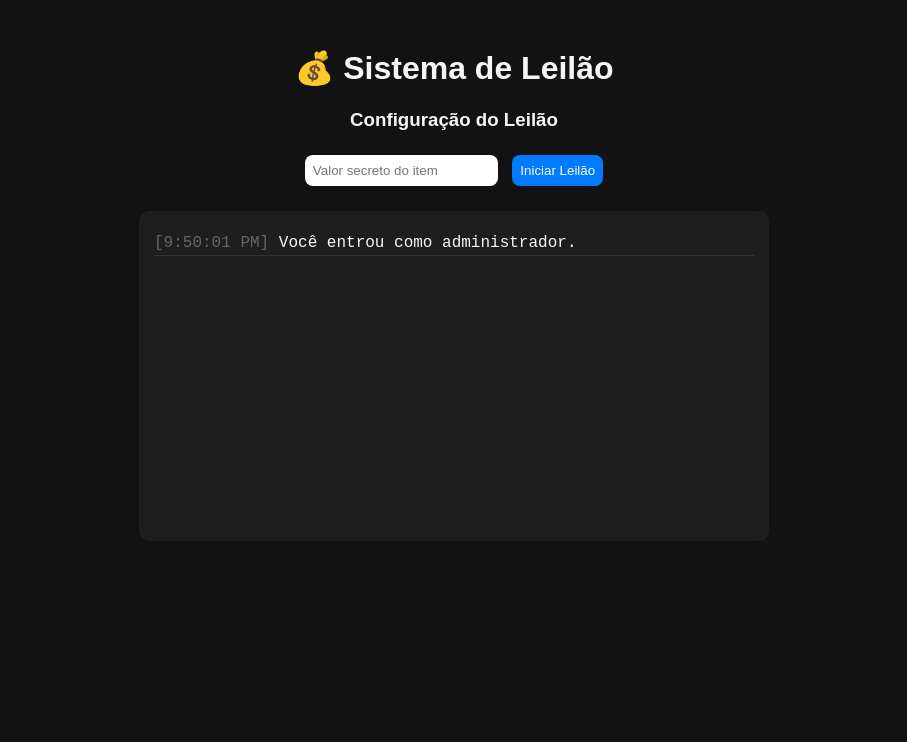
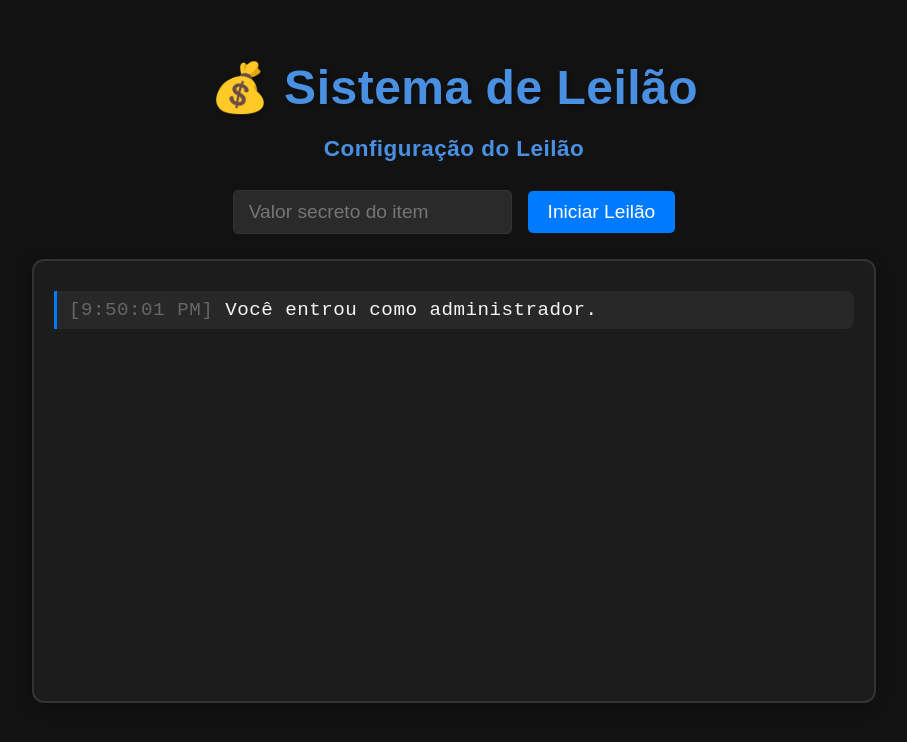
Before and after one commit to WILL-JKI/leilao-socketio, a website: page public/index.html in a window 1280 px wide. Both pictures are taken after a click on the button "Entrar como ADMIN". Shown: the whole page, without its empty margins (186-1093 px from the left). Drawn offline with nearby package versions, Linux system fonts and the light colour scheme; no server answers; a web font is replaced by a local one.

Commit message:
feat: fonte The Jersey 25 adicionada

```diff
--- a/public/index.html
+++ b/public/index.html
@@ -3,15 +3,20 @@
 <head>
   <meta charset="UTF-8">
   <title>Leilão com Socket.IO</title>
+  <link rel="preconnect" href="https://fonts.googleapis.com">
+  <link rel="preconnect" href="https://fonts.gstatic.com" crossorigin>
+  <link href="https://fonts.googleapis.com/css2?family=Jersey+25&display=swap" rel="stylesheet">
   <script src="/socket.io/socket.io.js"></script>
   <script src="script.js" defer></script>
   <style>
     body {
-      font-family: Arial, sans-serif;
+      font-family: "Jersey 25", Arial, sans-serif;
       background: #121212;
       color: #f5f5f5;
       text-align: center;
       padding: 20px;
+      font-size: 1.2em;
+      letter-spacing: 0.5px;
     }
     input, button {
       padding: 8px;
@@ -19,40 +24,93 @@
       border-radius: 8px;
       border: none;
     }
+    button, input {
+      font-family: "Jersey 25", Arial, sans-serif;
+      font-size: 1em;
+      border: none;
+      border-radius: 5px;
+    }
+
     button {
       background-color: #007bff;
       color: white;
       cursor: pointer;
+      padding: 10px 20px;
+      transition: all 0.3s ease;
+    }
+
+    button:hover {
+      transform: translateY(-2px);
+      box-shadow: 0 4px 8px rgba(0, 0, 0, 0.2);
     }
     button:hover {
       background-color: #0056b3;
     }
     #mensagens {
-      margin-top: 20px;
-      max-width: 600px;
-      margin-left: auto;
-      margin-right: auto;
+      margin: 20px auto;
+      max-width: 800px;
       text-align: left;
-      background: #1e1e1e;
-      padding: 15px;
-      border-radius: 10px;
-      height: 300px;
+      background: rgba(30, 30, 30, 0.8);
+      padding: 20px;
+      border-radius: 12px;
+      height: 400px;
       overflow-y: auto;
-      font-family: 'Courier New', monospace;
+      font-family: "Jersey 25", monospace;
+      border: 2px solid #333;
+      box-shadow: 0 4px 15px rgba(0, 0, 0, 0.3);
     }
 
     #mensagens p {
-      margin: 5px 0;
-      padding: 3px 0;
-      border-bottom: 1px solid #333;
+      margin: 10px 0;
+      padding: 8px 12px;
+      border-left: 3px solid #007bff;
+      background: rgba(255, 255, 255, 0.05);
+      border-radius: 0 8px 8px 0;
+      transition: all 0.2s ease;
+    }
+
+    #mensagens p:hover {
+      background: rgba(255, 255, 255, 0.1);
+      transform: translateX(5px);
     }
 
     #loginArea {
-      background: #1e1e1e;
-      padding: 20px;
-      border-radius: 10px;
+      background: rgba(30, 30, 30, 0.8);
+      padding: 25px;
+      border-radius: 12px;
       max-width: 500px;
-      margin: 0 auto 20px auto;
+      margin: 20px auto;
+      border: 2px solid #333;
+      box-shadow: 0 4px 15px rgba(0, 0, 0, 0.2);
+    }
+
+    h1 {
+      font-size: 2.5em;
+      margin-bottom: 20px;
+      color: #4a90e2;
+      text-shadow: 2px 2px 4px rgba(0, 0, 0, 0.3);
+    }
+
+    h3 {
+      color: #4a90e2;
+      margin-top: 0;
+    }
+
+    input[type="text"],
+    input[type="number"] {
+      background: rgba(255, 255, 255, 0.1);
+      color: #fff;
+      border: 1px solid #333;
+      padding: 10px 15px;
+      font-size: 1em;
+      transition: all 0.3s ease;
+    }
+
+    input[type="text"]:focus,
+    input[type="number"]:focus {
+      outline: none;
+      border-color: #4a90e2;
+      box-shadow: 0 0 0 2px rgba(74, 144, 226, 0.3);
     }
   </style>
 </head>
--- a/public/script.js
+++ b/public/script.js
@@ -143,10 +143,15 @@ socket.on('connect', () => {
   addMessage('Conectado ao servidor. Escolha uma opção para começar.', 'info');
 });
 
-// Add a message when the admin starts the game
+// Handle all game messages with type support
 socket.on('mensagem', (msg, type = 'info') => {
-  addMessage(msg, type);
+  // Only add the message if it's not a duplicate of the last message
+  const lastMessage = mensagens.lastElementChild?.textContent;
+  const newMessage = `[${new Date().toLocaleTimeString()}] ${msg}`;
 
-  // Auto-scroll to bottom of messages
-  window.scrollTo(0, document.body.scrollHeight);
+  if (lastMessage !== newMessage) {
+    addMessage(msg, type);
+    // Auto-scroll to bottom of messages
+    window.scrollTo(0, document.body.scrollHeight);
+  }
 });
```
Also changed, not shown: server.js (+8 -11 lines).
